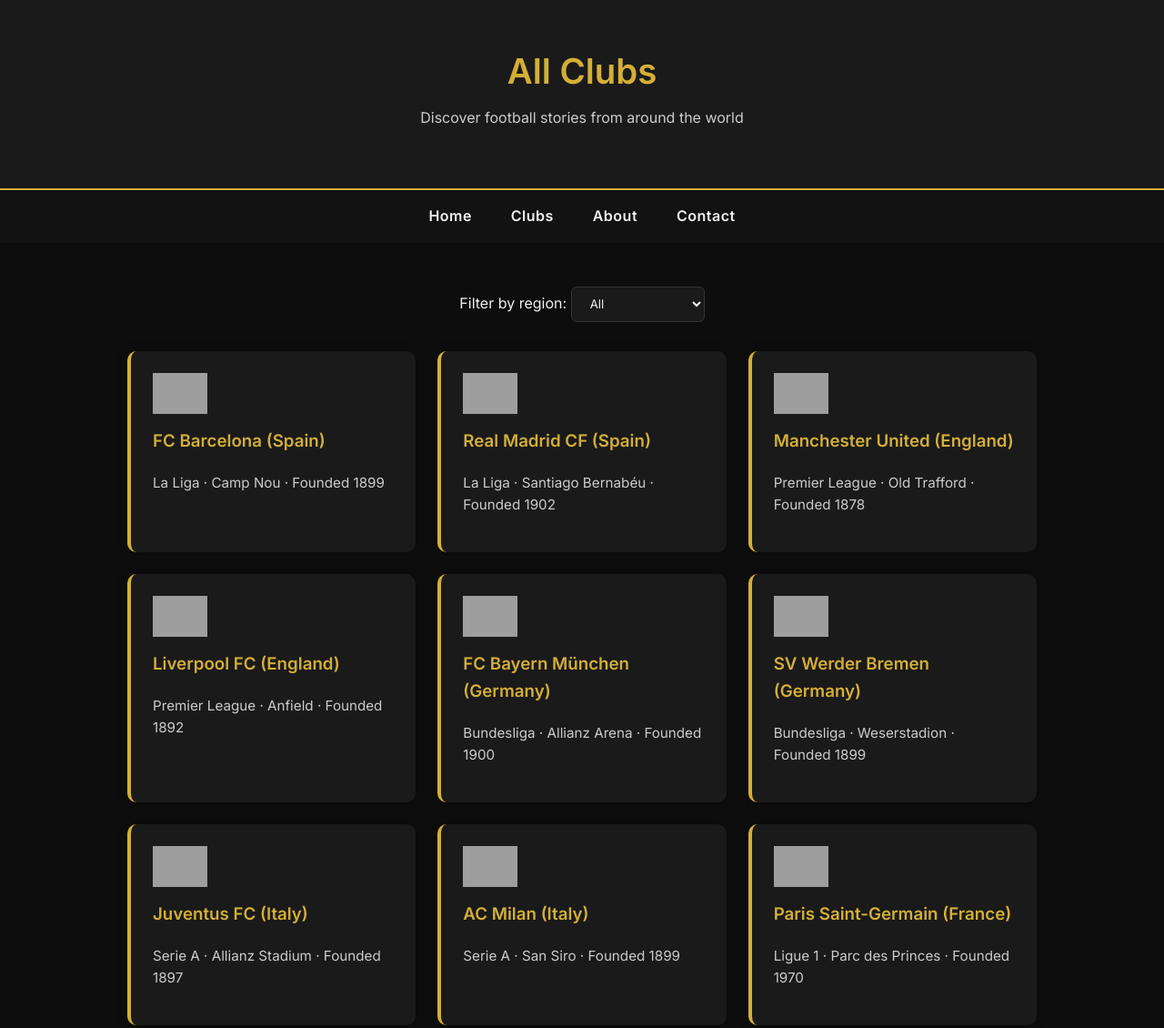
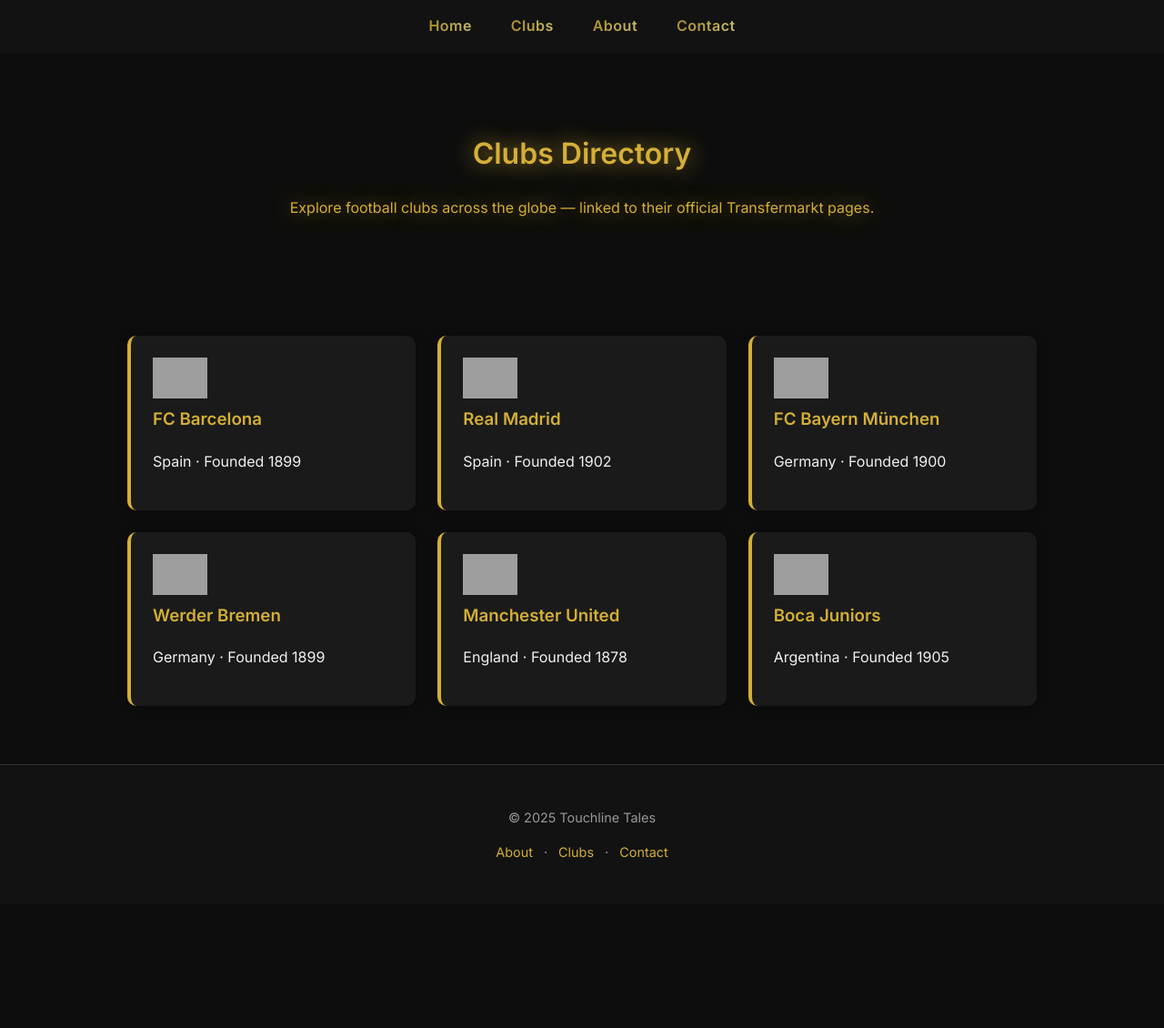
Before and after one commit to hennyjay/touchline-tales, a plain HTML site: page clubs.html in a window 1280 px wide. Shown: the top 1130 px of the page at 91% size. After the commit the page ends 994 px from the top, so only its background shows below. Drawn offline with Linux system fonts and the light colour scheme; grey boxes are pictures that could not be loaded.

Commit message:
Update clubs.html

```diff
--- a/clubs.html
+++ b/clubs.html
@@ -3,13 +3,14 @@
 <head>
   <meta charset="UTF-8" />
   <meta name="viewport" content="width=device-width, initial-scale=1.0" />
-  <title>All Clubs · Touchline Tales</title>
+  <title>Clubs · Touchline Tales</title>
   <link href="https://fonts.googleapis.com/css2?family=Inter:wght@400;600&display=swap" rel="stylesheet">
   <style>
     :root {
       --gold: #d4af37;
       --dark: #0d0d0d;
       --card: #1a1a1a;
+      --gradient-gold: linear-gradient(90deg, #d4af37, #f1e07a, #d4af37);
     }
 
     body {
@@ -21,21 +22,16 @@
     }
 
     header {
-      background-color: #1a1a1a;
+      text-align: center;
+      padding: 4rem 1rem;
       color: var(--gold);
-      text-align: center;
-      padding: 3rem 1rem;
-      border-bottom: 2px solid var(--gold);
+      text-shadow: 0 0 15px rgba(212, 175, 55, 0.4);
+      animation: glowPulse 5s ease-in-out infinite alternate;
     }
 
-    header h1 {
-      font-size: 2.4rem;
-      margin: 0;
-    }
-
-    header p {
-      color: #ccc;
-      margin-top: 0.5rem;
+    @keyframes glowPulse {
+      from { text-shadow: 0 0 10px rgba(212,175,55,0.5); }
+      to   { text-shadow: 0 0 25px rgba(212,175,55,0.8); }
     }
 
     nav {
@@ -53,31 +49,24 @@
       margin: 0 1.2rem;
       font-weight: 600;
       letter-spacing: 0.5px;
-      transition: color 0.3s;
+      background-image: var(--gradient-gold);
+      background-clip: text;
+      -webkit-background-clip: text;
+      color: transparent;
+      background-size: 200%;
+      transition: background-position 0.6s ease, opacity 0.3s;
+      opacity: 0.8;
     }
 
     nav a:hover {
-      color: var(--gold);
+      background-position: 100%;
+      opacity: 1;
     }
 
-    .container {
+    main {
       max-width: 1000px;
       margin: 3rem auto;
       padding: 0 1.5rem;
-    }
-
-    .filter {
-      text-align: center;
-      margin-bottom: 2rem;
-    }
-
-    select {
-      background-color: #1a1a1a;
-      color: #f1f1f1;
-      border: 1px solid #333;
-      padding: 0.6rem 1rem;
-      border-radius: 6px;
-      font-family: inherit;
     }
 
     .grid {
@@ -93,26 +82,27 @@
       border-radius: 10px;
       box-shadow: 0 0 12px rgba(0, 0, 0, 0.3);
       transition: transform 0.2s ease, box-shadow 0.2s ease;
+      text-decoration: none;
+      color: inherit;
+      display: block;
     }
 
     .card:hover {
       transform: translateY(-5px);
       box-shadow: 0 0 20px rgba(212, 175, 55, 0.3);
+      cursor: pointer;
     }
 
     .card img {
       width: 60px;
       height: auto;
+      display: block;
+      margin-bottom: 0.5rem;
     }
 
     .card h3 {
       color: var(--gold);
       margin-top: 0.5rem;
-    }
-
-    .card p {
-      color: #ccc;
-      font-size: 0.95rem;
     }
 
     footer {
@@ -134,19 +124,9 @@
     footer a:hover {
       text-decoration: underline;
     }
-
-    @media (max-width: 700px) {
-      header h1 { font-size: 2rem; }
-      .card { padding: 1rem; }
-    }
   </style>
 </head>
 <body>
-  <header>
-    <h1>All Clubs</h1>
-    <p>Discover football stories from around the world</p>
-  </header>
-
   <nav>
     <a href="index.html">Home</a>
     <a href="clubs.html">Clubs</a>
@@ -154,115 +134,58 @@
     <a href="contact.html">Contact</a>
   </nav>
 
-  <div class="container">
-    <div class="filter">
-      <label for="continent">Filter by region: </label>
-      <select id="continent">
-        <option value="all">All</option>
-        <option value="europe">Europe</option>
-        <option value="south-america">South America</option>
-      </select>
+  <header>
+    <h1>Clubs Directory</h1>
+    <p>Explore football clubs across the globe — linked to their official Transfermarkt pages.</p>
+  </header>
+
+  <main>
+    <div class="grid">
+      <a href="https://www.transfermarkt.de/fc-barcelona/startseite/verein/131" target="_blank" class="card">
+        <img src="https://upload.wikimedia.org/wikipedia/en/4/47/FC_Barcelona_%28crest%29.svg" alt="Barcelona">
+        <h3>FC Barcelona</h3>
+        <p>Spain · Founded 1899</p>
+      </a>
+
+      <a href="https://www.transfermarkt.de/real-madrid/startseite/verein/418" target="_blank" class="card">
+        <img src="https://upload.wikimedia.org/wikipedia/en/5/56/Real_Madrid_CF.svg" alt="Real Madrid">
+        <h3>Real Madrid</h3>
+        <p>Spain · Founded 1902</p>
+      </a>
+
+      <a href="https://www.transfermarkt.de/fc-bayern-munchen/startseite/verein/27" target="_blank" class="card">
+        <img src="https://upload.wikimedia.org/wikipedia/en/1/1f/FC_Bayern_München_logo_%282017%29.svg" alt="Bayern">
+        <h3>FC Bayern München</h3>
+        <p>Germany · Founded 1900</p>
+      </a>
+
+      <a href="https://www.transfermarkt.de/sv-werder-bremen/startseite/verein/86" target="_blank" class="card">
+        <img src="https://upload.wikimedia.org/wikipedia/commons/f/fc/SV-Werder-Bremen-Logo.svg" alt="Werder Bremen">
+        <h3>Werder Bremen</h3>
+        <p>Germany · Founded 1899</p>
+      </a>
+
+      <a href="https://www.transfermarkt.de/manchester-united/startseite/verein/985" target="_blank" class="card">
+        <img src="https://upload.wikimedia.org/wikipedia/en/7/7a/Manchester_United_FC_crest.svg" alt="Man Utd">
+        <h3>Manchester United</h3>
+        <p>England · Founded 1878</p>
+      </a>
+
+      <a href="https://www.transfermarkt.de/boca-juniors/startseite/verein/189" target="_blank" class="card">
+        <img src="https://upload.wikimedia.org/wikipedia/en/0/05/Boca_Juniors_logo18.svg" alt="Boca Juniors">
+        <h3>Boca Juniors</h3>
+        <p>Argentina · Founded 1905</p>
+      </a>
     </div>
-
-    <div class="grid">
-      <!-- Europe -->
-      <div class="card" data-region="europe">
-        <img src="https://upload.wikimedia.org/wikipedia/en/4/47/FC_Barcelona_%28crest%29.svg" alt="Barcelona logo">
-        <h3>FC Barcelona (Spain)</h3>
-        <p>La Liga · Camp Nou · Founded 1899</p>
-      </div>
-
-      <div class="card" data-region="europe">
-        <img src="https://upload.wikimedia.org/wikipedia/en/5/56/Real_Madrid_CF.svg" alt="Real Madrid logo">
-        <h3>Real Madrid CF (Spain)</h3>
-        <p>La Liga · Santiago Bernabéu · Founded 1902</p>
-      </div>
-
-      <div class="card" data-region="europe">
-        <img src="https://upload.wikimedia.org/wikipedia/en/7/7a/Manchester_United_FC_crest.svg" alt="Manchester United logo">
-        <h3>Manchester United (England)</h3>
-        <p>Premier League · Old Trafford · Founded 1878</p>
-      </div>
-
-      <div class="card" data-region="europe">
-        <img src="https://upload.wikimedia.org/wikipedia/en/0/0c/Liverpool_FC.svg" alt="Liverpool logo">
-        <h3>Liverpool FC (England)</h3>
-        <p>Premier League · Anfield · Founded 1892</p>
-      </div>
-
-      <div class="card" data-region="europe">
-        <img src="https://upload.wikimedia.org/wikipedia/en/1/1f/FC_Bayern_München_logo_%282017%29.svg" alt="Bayern logo">
-        <h3>FC Bayern München (Germany)</h3>
-        <p>Bundesliga · Allianz Arena · Founded 1900</p>
-      </div>
-
-      <div class="card" data-region="europe">
-        <img src="https://upload.wikimedia.org/wikipedia/commons/F/Fc/SV-Werder-Bremen-Logo.svg" alt="Werder Bremen logo">
-        <h3>SV Werder Bremen (Germany)</h3>
-        <p>Bundesliga · Weserstadion · Founded 1899</p>
-      </div>
-
-      <div class="card" data-region="europe">
-        <img src="https://upload.wikimedia.org/wikipedia/en/3/30/Juventus_FC_2017_logo.svg" alt="Juventus logo">
-        <h3>Juventus FC (Italy)</h3>
-        <p>Serie A · Allianz Stadium · Founded 1897</p>
-      </div>
-
-      <div class="card" data-region="europe">
-        <img src="https://upload.wikimedia.org/wikipedia/commons/d/d0/Logo_of_AC_Milan.svg" alt="AC Milan logo">
-        <h3>AC Milan (Italy)</h3>
-        <p>Serie A · San Siro · Founded 1899</p>
-      </div>
-
-      <div class="card" data-region="europe">
-        <img src="https://upload.wikimedia.org/wikipedia/en/a/a7/Paris_Saint-Germain_F.C..svg" alt="PSG logo">
-        <h3>Paris Saint-Germain (France)</h3>
-        <p>Ligue 1 · Parc des Princes · Founded 1970</p>
-      </div>
-
-      <div class="card" data-region="south-america">
-        <img src="https://upload.wikimedia.org/wikipedia/en/0/05/Boca_Juniors_logo18.svg" alt="Boca Juniors logo">
-        <h3>Boca Juniors (Argentina)</h3>
-        <p>Primera División · La Bombonera · Founded 1905</p>
-      </div>
-
-      <div class="card" data-region="south-america">
-        <img src="https://upload.wikimedia.org/wikipedia/en/3/30/Club_Atl%C3%A9tico_River_Plate_logo.svg" alt="River Plate logo">
-        <h3>River Plate (Argentina)</h3>
-        <p>Primera División · El Monumental · Founded 1901</p>
-      </div>
-
-      <div class="card" data-region="europe">
-        <img src="https://upload.wikimedia.org/wikipedia/en/7/79/Ajax_Amsterdam.svg" alt="Ajax logo">
-        <h3>Ajax Amsterdam (Netherlands)</h3>
-        <p>Eredivisie · Johan Cruyff Arena · Founded 1900</p>
-      </div>
-    </div>
-  </div>
+  </main>
 
   <footer>
     <p>© 2025 Touchline Tales</p>
     <p>
       <a href="about.html">About</a> ·
-      <a href="index.html">Home</a> ·
+      <a href="clubs.html">Clubs</a> ·
       <a href="contact.html">Contact</a>
     </p>
   </footer>
-
-  <script>
-    const select = document.getElementById('continent');
-    const cards = document.querySelectorAll('.card');
-
-    select.addEventListener('change', () => {
-      const value = select.value;
-      cards.forEach(card => {
-        if (value === 'all' || card.dataset.region === value) {
-          card.style.display = 'block';
-        } else {
-          card.style.display = 'none';
-        }
-      });
-    });
-  </script>
 </body>
 </html>
```
